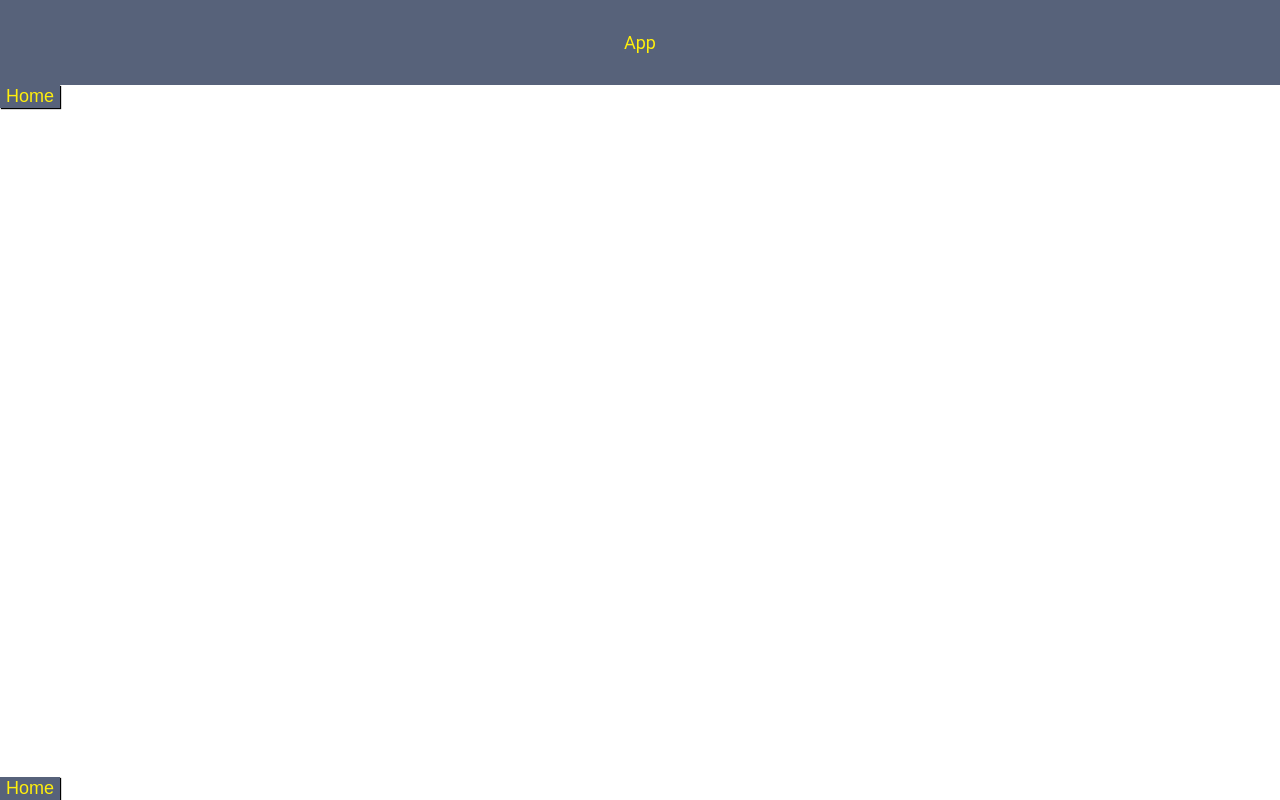
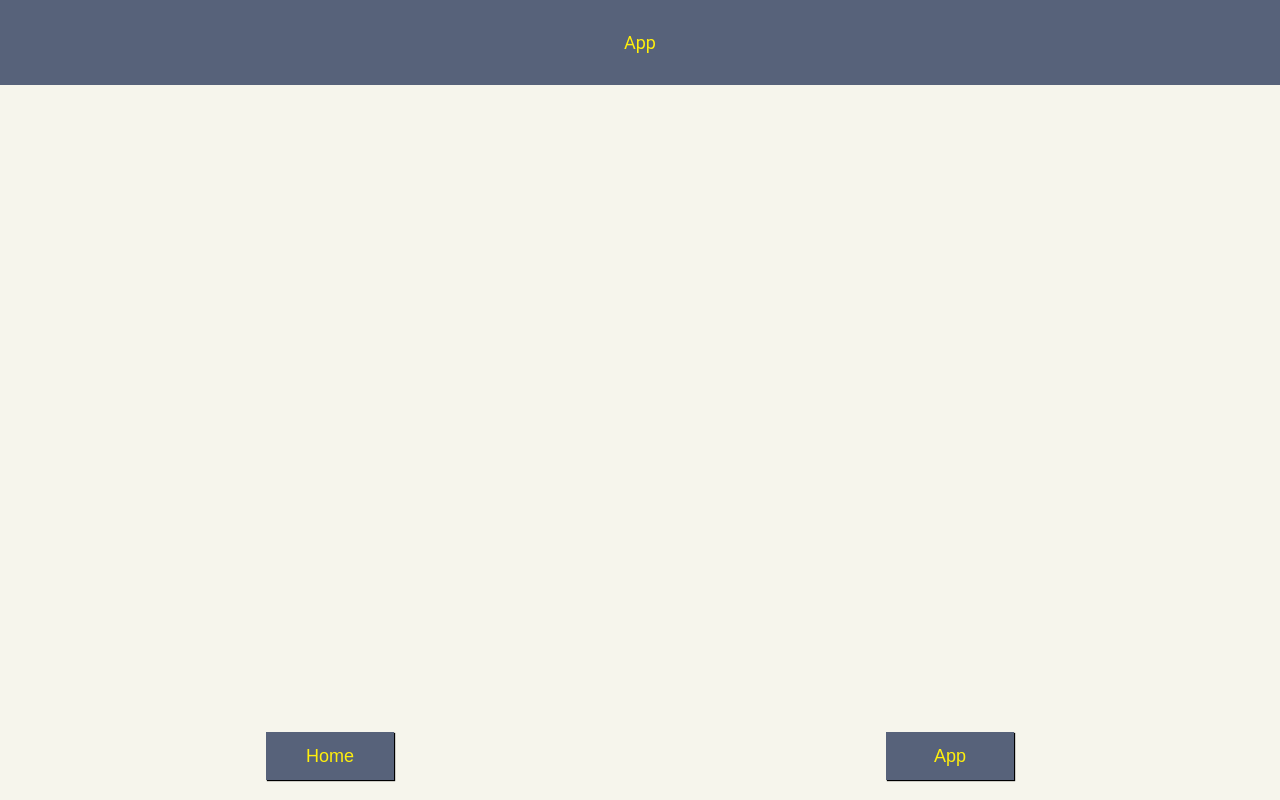
Before and after one commit to macebm/capstone-project, a React (Create React App) app in the folder frontend/: page / in a window 1280 px wide. Built offline with nearby package versions, Linux system fonts and the light colour scheme.

Commit message:
Add Global Style/Footer/NavigationButton

```diff
--- a/frontend/src/App.js
+++ b/frontend/src/App.js
@@ -1,13 +1,10 @@
 const { default: Footer } = require("./components/Footer");
 const { default: Header } = require("./components/Header");
-const { default: NavigationButton } = require("./components/NavigationButton");
 
 function App() {
   return (
     <div className="App">
       <Header />
-
-      <NavigationButton>Home</NavigationButton>
 
       <Footer />
     </div>
--- a/frontend/src/components/Footer.js
+++ b/frontend/src/components/Footer.js
@@ -4,14 +4,27 @@ import NavigationButton from "./NavigationButton";
 export default function Footer() {
   return (
     <Wrapper>
-      <NavigationButton>Home</NavigationButton>
+      <nav>
+        <NavigationButton onClick={sayHello}>Home</NavigationButton>
+        <NavigationButton onClick={sayHello}>App</NavigationButton>
+      </nav>
     </Wrapper>
   );
+
+  function sayHello() {
+    alert("Hello");
+  }
 }
 
 const Wrapper = styled.footer`
-  background: #57627a;
+  width: 100vw;
+  padding: 20px;
   color: #ffef0c;
   position: fixed;
   bottom: 0;
+
+  nav {
+    display: flex;
+    justify-content: space-around;
+  }
 `;
--- a/frontend/src/components/GlobalStyle.js
+++ b/frontend/src/components/GlobalStyle.js
@@ -9,6 +9,7 @@ export default createGlobalStyle`
         font-size: 112.5%;
         font-family: 'Roboto', sans-serif;
         margin: 0;
+        background: rgba(213, 209,160, 0.2)
     }
     input, textarea, button {
         font-size: 1em;
--- a/frontend/src/components/NavigationButton.js
+++ b/frontend/src/components/NavigationButton.js
@@ -1,10 +1,12 @@
 import styled from "styled-components";
 
-export default function NavigationButton({ children }) {
-  return <Wrapper>{children}</Wrapper>;
+export default function NavigationButton({ children, onClick }) {
+  return <Wrapper onClick={onClick}>{children}</Wrapper>;
 }
 
 const Wrapper = styled.button`
+  width: 8rem;
+  height: 3rem;
   border: none;
   box-shadow: 1px 1px 1px black;
   background: #57627a;
```
